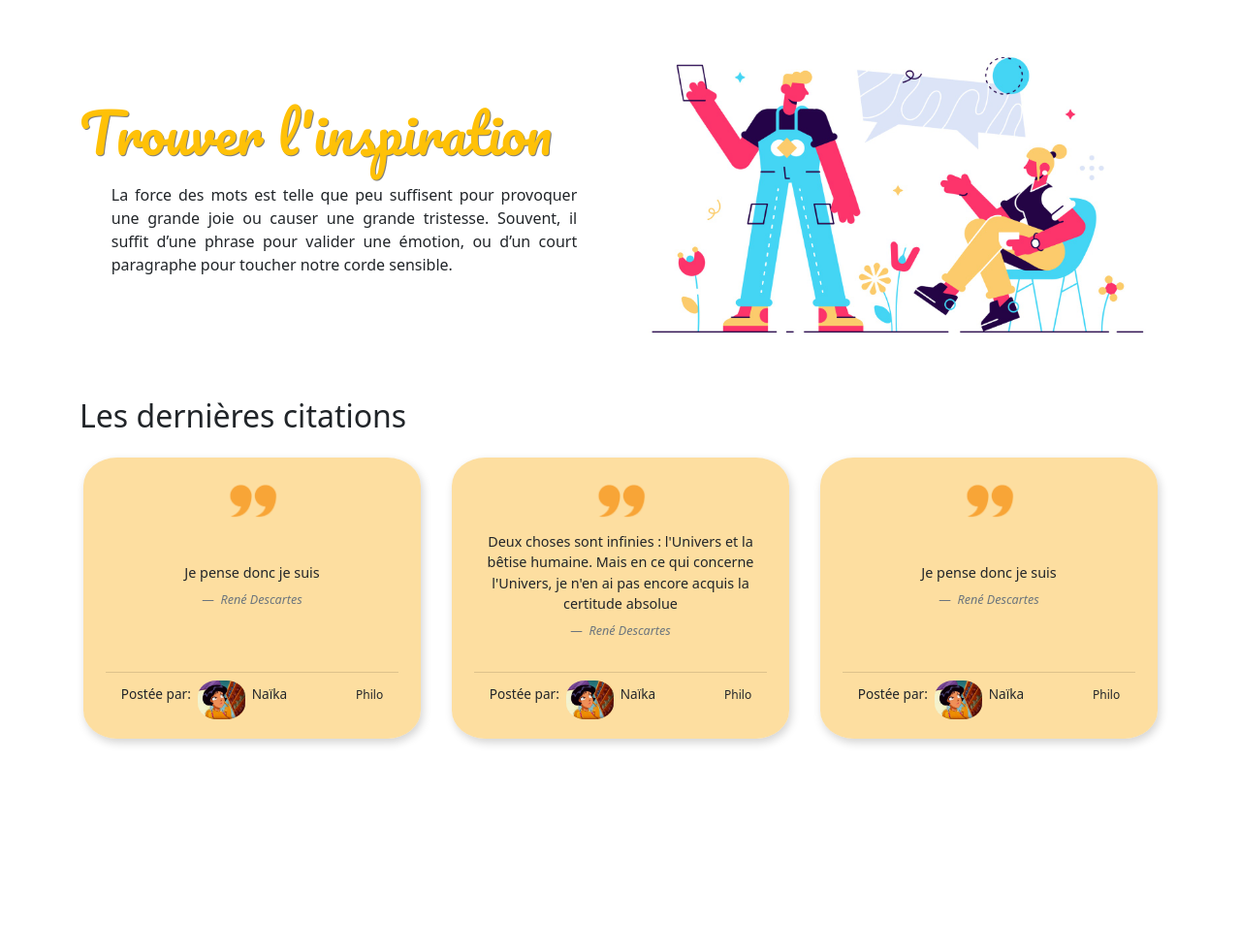
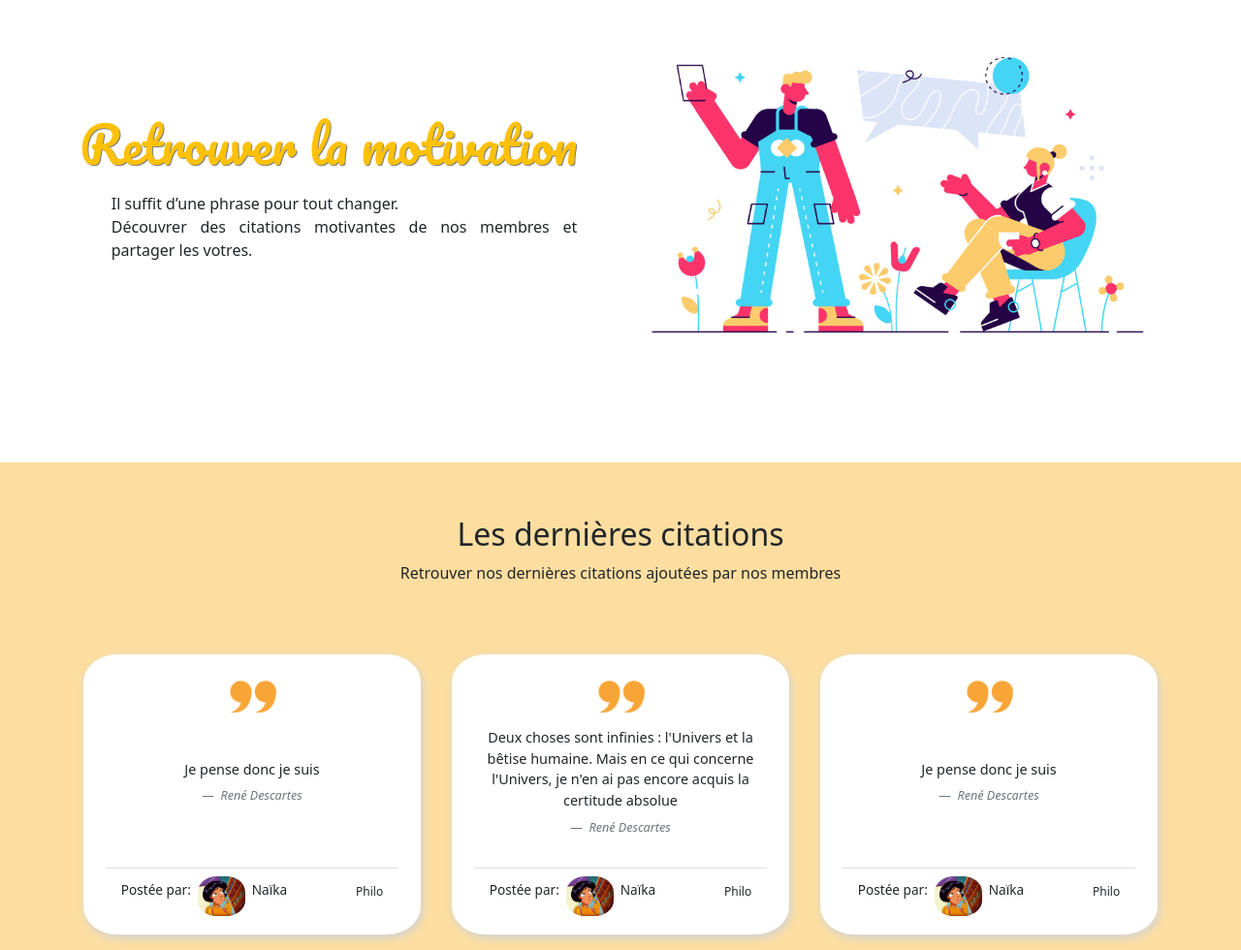
Before and after one commit to Naika35/mindsetandgo, a Symfony app: template templates/main/index.html.twig in a window 1280 px wide. Shown: the part 132-1112 px from the top of the page at 97% size. Before the commit the page ends 901 px from the top, so only its background shows below. Run offline with Twig, Linux system fonts and the light colour scheme; the template is opened without the code that fills it, so the values that code supplies are empty; some libraries are stand-ins or nearby versions.

Commit message:
style(template): add subtitle homepage

```diff
--- a/public/css/style.css
+++ b/public/css/style.css
@@ -25,20 +25,24 @@ blockquote{
     font-weight: 400;
     text-shadow:  1px 1px grey;
     font-family: Pacifico;
-    font-size: 350%;
+    font-size: 320%;
 }
 .banner p{
     text-align: justify;
     padding: 2% 6% 1%;
 }
 
-.last-quotes-title {
+.banner-last-quotes{
+    background-color: #fccc6ca4;
+}
+.last-quotes-header {
     text-align: center;
     margin: 6% 0% 5%;
+    padding-top: 5%;
 }
 
 .card-body {
-    background-color: #fccc6ca4;
+    background-color: white;
     display: flex;
     flex-direction: column;
     align-items: center;
--- a/templates/main/index.html.twig
+++ b/templates/main/index.html.twig
@@ -14,18 +14,20 @@
 					</div>
 
 					<div class="col-sm-10 col-lg-6 order-lg-1">
-						<h1>Trouver l'inspiration</h1>
-						<p>La force des mots est telle que peu suffisent pour provoquer une grande joie ou causer une grande tristesse. Souvent, il suffit d’une phrase pour valider une émotion, ou d’un court paragraphe pour toucher notre corde sensible.
+						<h1>Retrouver la motivation</h1>
+						<p>
+							Il suffit d’une phrase pour tout changer. <br> Découvrer des citations motivantes de nos membres et partager les votres. <br>
 						</p>
 					</div>
 				</div>
 			</div>
 		</section>
 
-		<section>
+		<section class="banner-last-quotes">
 			<div class="container">
-				<div>
+				<div class="last-quotes-header">
 					<h2>Les dernières citations</h2>
+					<p>Retrouver nos dernières citations ajoutées par nos membres</p>
 				</div>
 				<div class="row cards">
 
```
Lines whose indentation alone changed are shown as unchanged.
